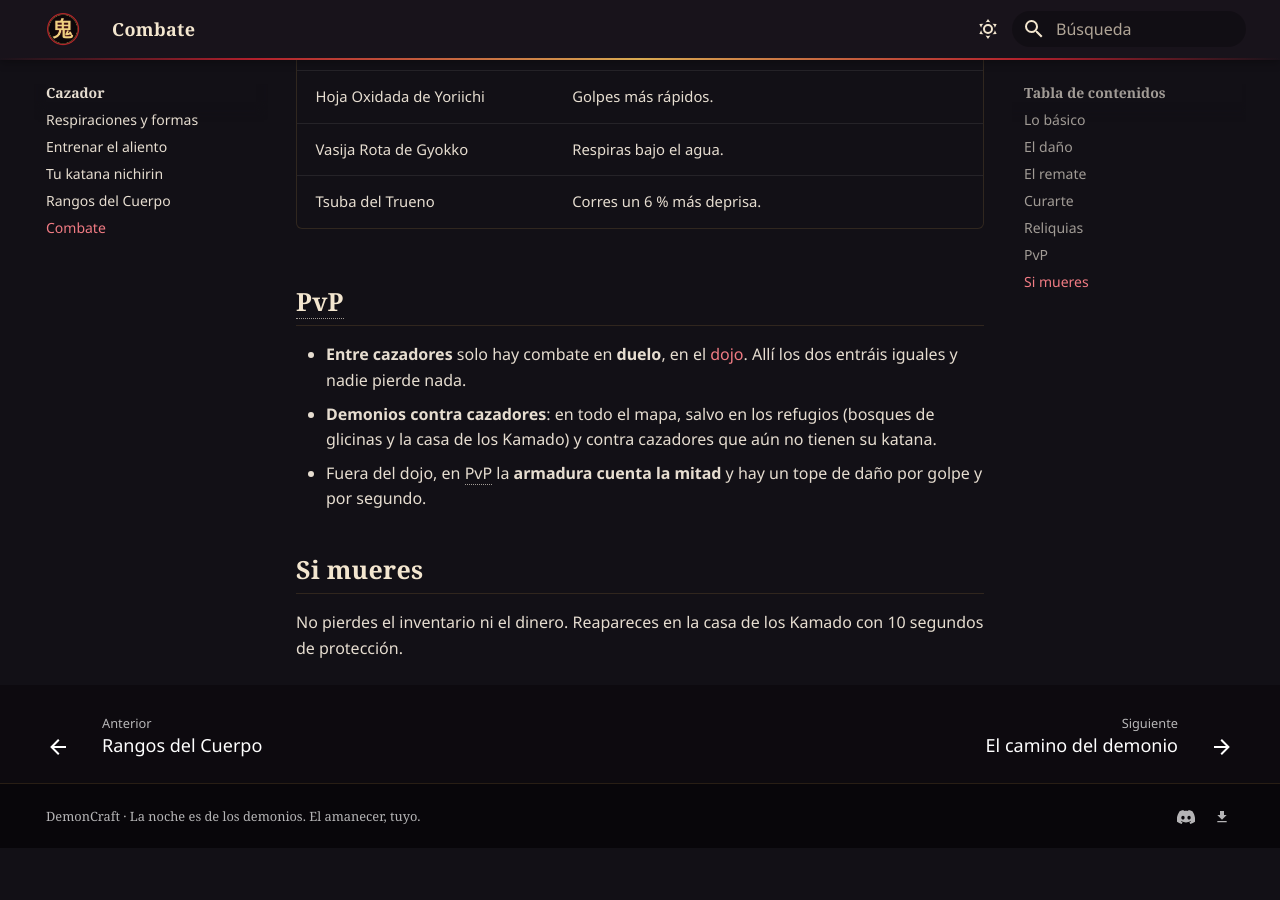
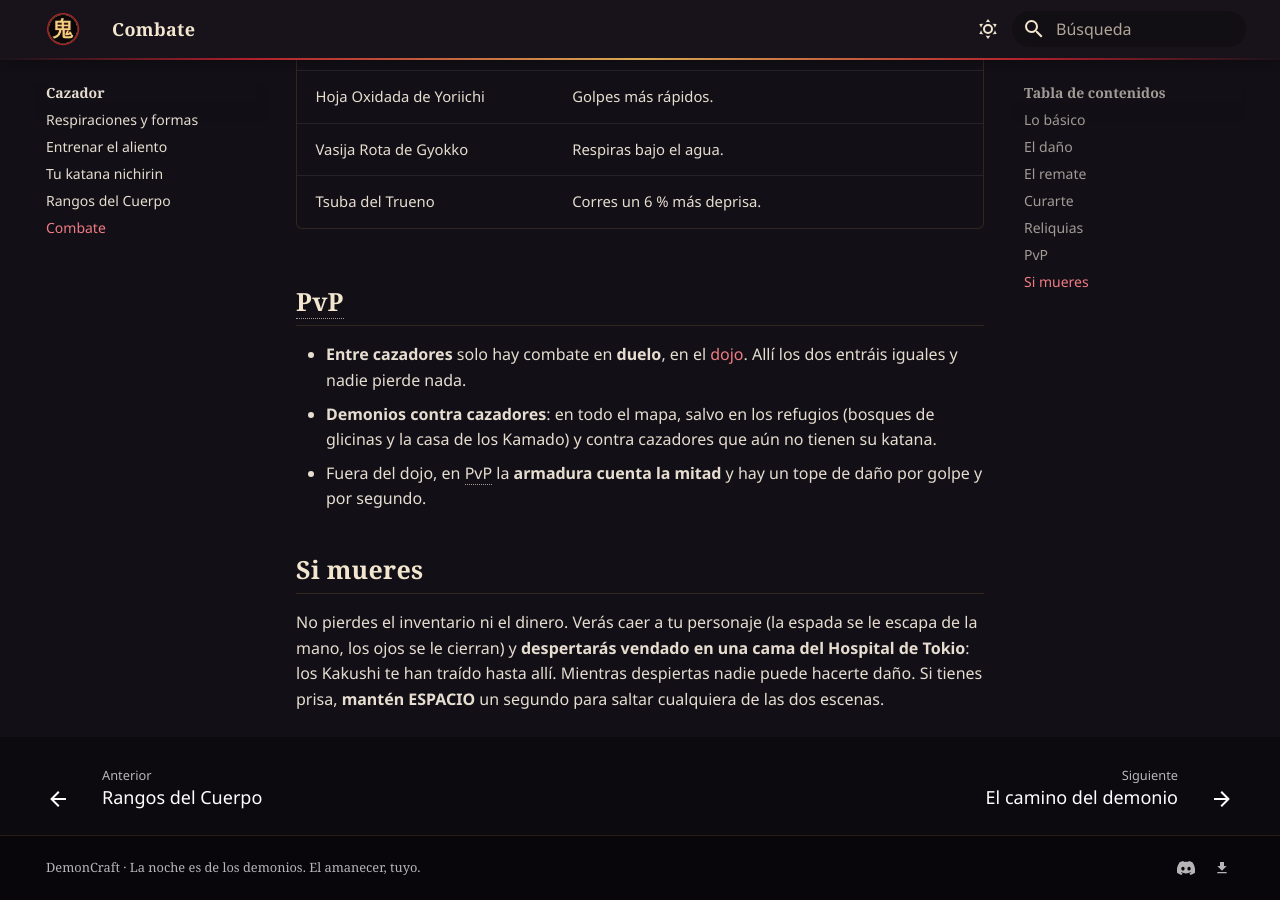
Before and after one commit to slava1222/demoncraft-guia, an MkDocs documentation site: the page built from docs/cazador/combate.md, in a window 1280 px wide and 900 px high, scrolled down 2477 px. Built offline with MkDocs 1.6.1 and Material for MkDocs 9.7.7, drawn with Linux system fonts in a browser that asks for light colours; some web fonts are replaced; before the commit the page ends 3325 px from its top, so only the background shows below that.

Commit message:
La guía explica la muerte y el despertar en el Hospital de Tokio: la escena al caer, despertar vendado (el cazador) y saltar con ESPACIO (ronda 22)
Co-Authored-By: Claude Opus 5.5 <noreply@anthropic.com>

```diff
--- a/docs/cazador/combate.md
+++ b/docs/cazador/combate.md
@@ -75,4 +75,7 @@ mientras las llevas encima (en un duelo no cuentan). No van ligadas: se pueden r
 
 ## Si mueres
 
-No pierdes el inventario ni el dinero. Reapareces en la casa de los Kamado con 10 segundos de protección.
+No pierdes el inventario ni el dinero. Verás caer a tu personaje (la espada se le escapa de la mano, los ojos se le
+cierran) y **despertarás vendado en una cama del Hospital de Tokio**: los Kakushi te han traído hasta allí. Mientras
+despiertas nadie puede hacerte daño. Si tienes prisa, **mantén ESPACIO** un segundo para saltar cualquiera de las dos
+escenas.
```
Also changed, not shown: docs/empezar/normas.md (+2 -1 lines), docs/faq.md (+2 -2 lines).
